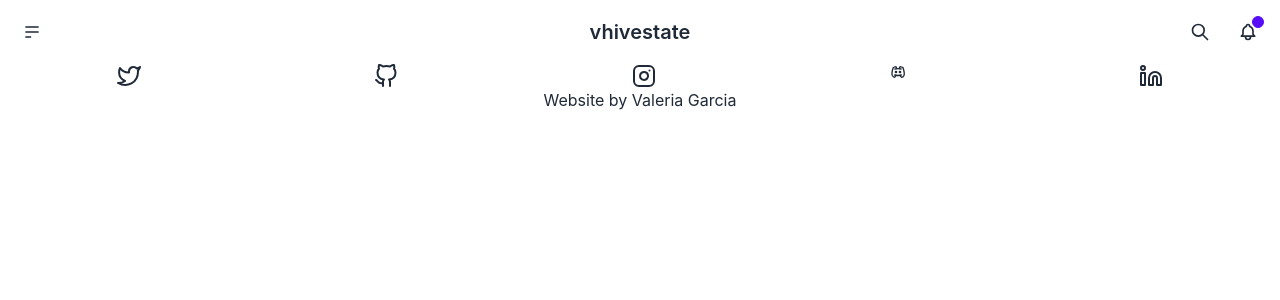
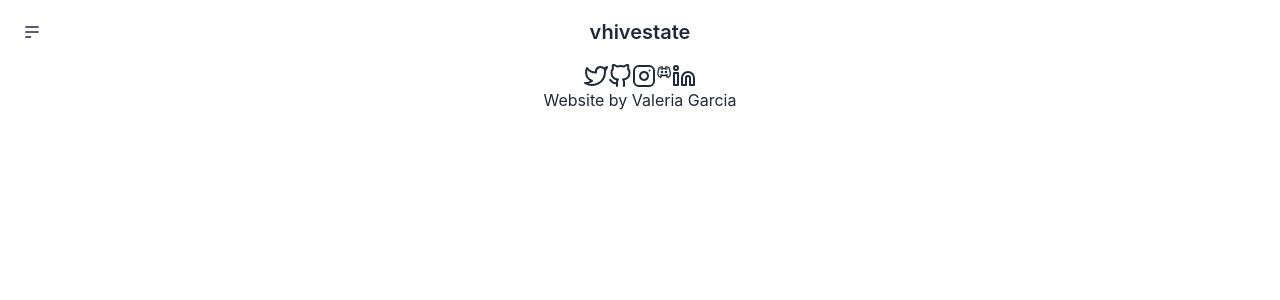
Before and after one commit to vhivestate/vhiivestate, a React (Create React App) app in the folder client/: page / in a window 1280 px wide. Shown: the top 300 px of the page. Built offline with nearby package versions, Linux system fonts and the light colour scheme.

Commit message:
nav styling

```diff
--- a/client/src/App.css
+++ b/client/src/App.css
@@ -36,7 +36,7 @@ nav {
 footer .icons {
   display: flex;
   flex-wrap: wrap;
-  justify-content: space-around;
+  justify-content: center;
 }
 
 footer p {
--- a/client/src/components/Nav.js
+++ b/client/src/components/Nav.js
@@ -22,15 +22,7 @@ function Nav(props) {
     <a className="btn btn-ghost normal-case text-xl">vhivestate</a>
   </div>
   <div className="navbar-end">
-    <button className="btn btn-ghost btn-circle">
-      <svg xmlns="http://www.w3.org/2000/svg" className="h-5 w-5" fill="none" viewBox="0 0 24 24" stroke="currentColor"><path strokeLinecap="round" strokeLinejoin="round" strokeWidth="2" d="M21 21l-6-6m2-5a7 7 0 11-14 0 7 7 0 0114 0z" /></svg>
-    </button>
-    <button className="btn btn-ghost btn-circle">
-      <div className="indicator">
-        <svg xmlns="http://www.w3.org/2000/svg" className="h-5 w-5" fill="none" viewBox="0 0 24 24" stroke="currentColor"><path strokeLinecap="round" strokeLinejoin="round" strokeWidth="2" d="M15 17h5l-1.405-1.405A2.032 2.032 0 0118 14.158V11a6.002 6.002 0 00-4-5.659V5a2 2 0 10-4 0v.341C7.67 6.165 6 8.388 6 11v3.159c0 .538-.214 1.055-.595 1.436L4 17h5m6 0v1a3 3 0 11-6 0v-1m6 0H9" /></svg>
-        <span className="badge badge-xs badge-primary indicator-item"></span>
-      </div>
-    </button>
+
   </div>
 </div>
   )
```
